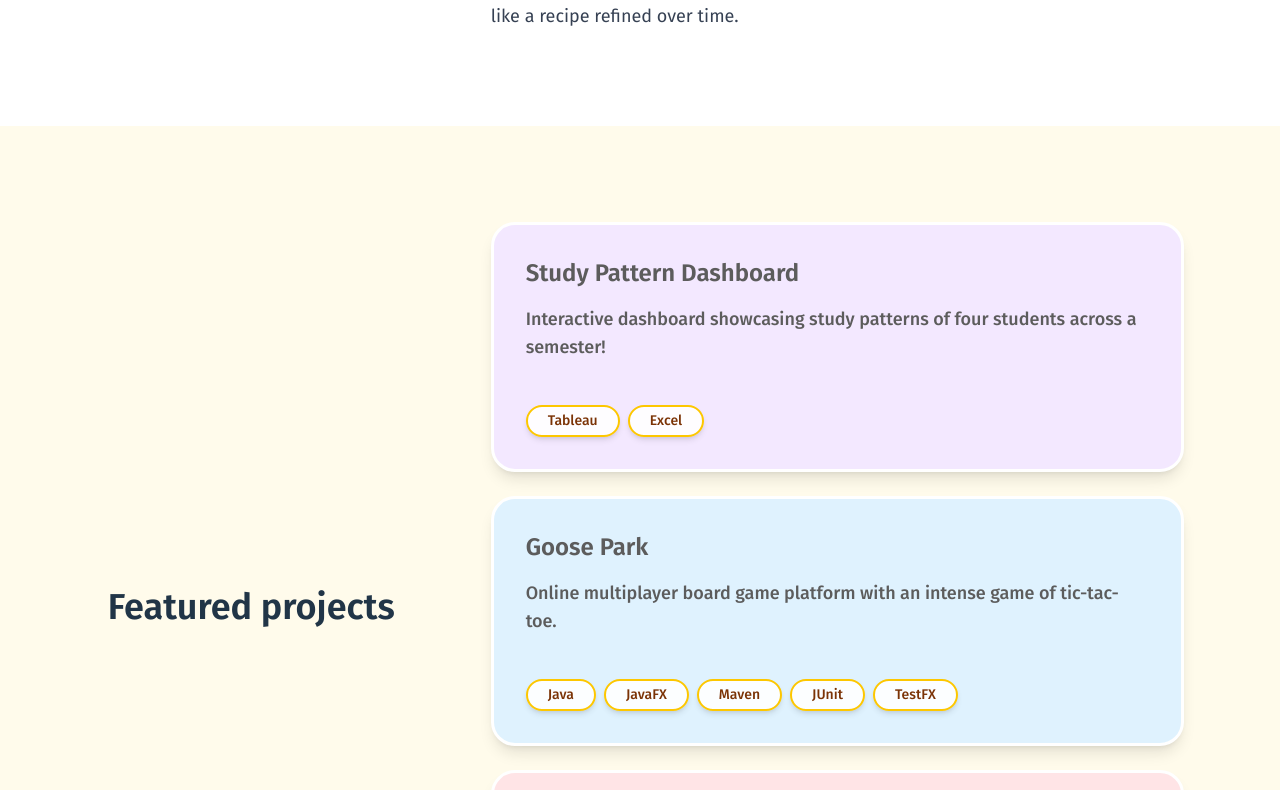
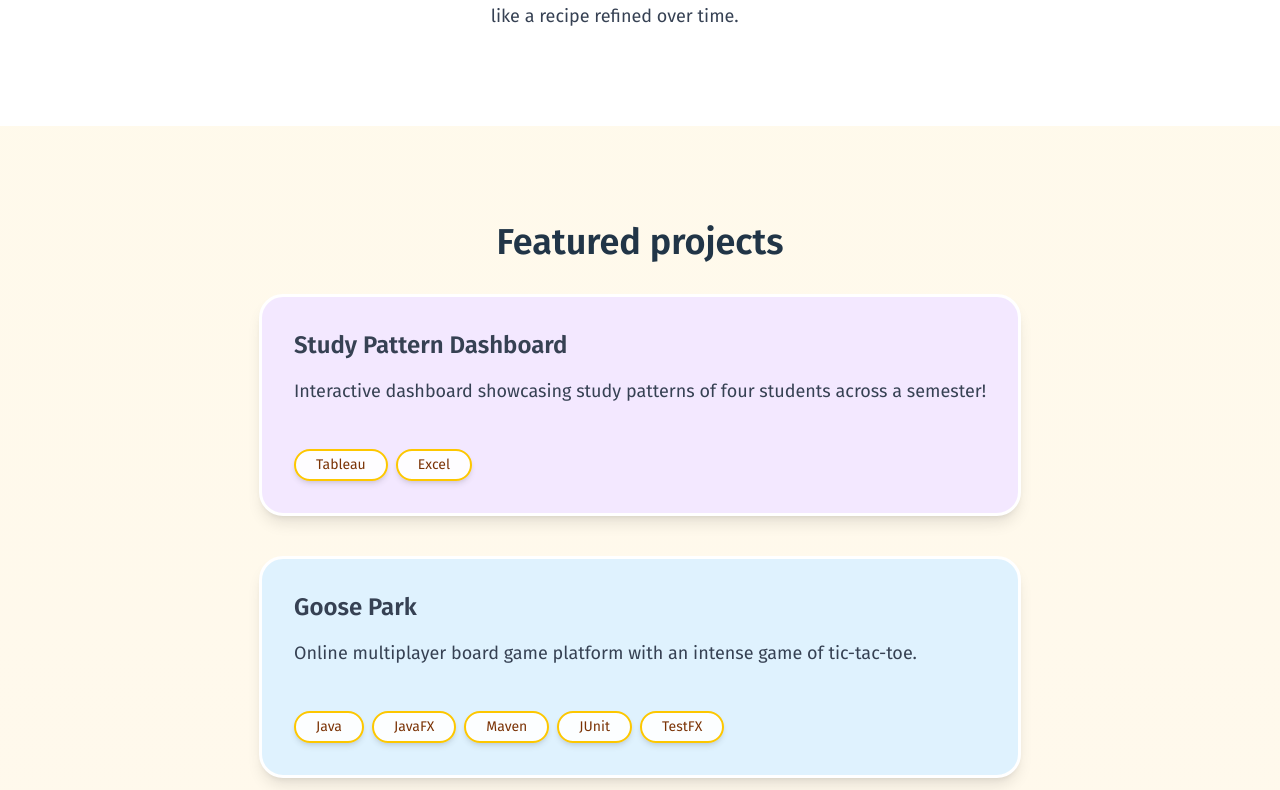
Before and after one commit to ca-Stella/ca-stella.github.io, a React (Vite) app: page / in a window 1280 px wide. Shown: the part 1250-2040 px from the top of the page. Built offline with nearby package versions, Linux system fonts and the light colour scheme; a web font is replaced by a local one.

Commit message:
Implement project cards expansion for details

```diff
--- a/src/components/Projects.tsx
+++ b/src/components/Projects.tsx
@@ -2,7 +2,10 @@ import { motion, AnimatePresence } from "motion/react";
 import { Section } from "../layout/Section";
 import { useState } from "react";
 import { Link } from "react-router-dom";
-
+import Skylia from "../projects/Skylia";
+import GoosePark from "../projects/GoosePark";
+import StudyDashboard from "../projects/StudyDashboard";
+import ComingSoon from "../projects/ComingSoon";
 export default function Projects() {
   // Projects!
 
@@ -15,6 +18,7 @@ export default function Projects() {
       bgColor: "bg-purple-100",
       slug: "study-dashboard",
       fileName: "StudyDashboard",
+      expanded: StudyDashboard,
     },
     {
       title: "Goose Park",
@@ -24,6 +28,7 @@ export default function Projects() {
       bgColor: "bg-sky-100",
       slug: "goose-park",
       fileName: "GoosePark",
+      expanded: GoosePark,
     },
     {
       title: "Skylia",
@@ -33,6 +38,7 @@ export default function Projects() {
       bgColor: "bg-rose-100",
       slug: "skylia",
       fileName: "Skylia",
+      expanded: Skylia,
     },
   ];
 
@@ -43,33 +49,62 @@ export default function Projects() {
   // Scroll to section when button clicked
   const clickCard = (index: number) => {
     setCardActives((prev) =>
-      prev.map((active, i) => (i === index ? !active : false))
+      prev.map((active, i) => (i === index ? !active : active))
     );
   };
   // TODO: Add project
   return (
-    <Section title="Featured projects" className=" px-12" id="projects">
-      <div className="space-y-6 text-lg text-gray-700 relative">
-        {projects.map((project, i) => (
-          // <div className="space-y-16">
-          <Link
-            key={project.title}
-            to={`/projects/${project.slug}`}
-            className="block"
+    <>
+      <section
+        id="contact"
+        className="pb-36 flex flex-col items-center  md:px-12 w-full -mb-20"
+        style={{ width: "100vw" }}
       >
         <motion.div
+          className="w-full max-w-6xl mt-24 mb-8 text-center"
+          initial={{ scale: 0 }}
+          whileInView={{ scale: 1 }}
+          transition={{ type: "spring", bounce: 0.5, duration: 1 }}
+        >
+          <h5 className="text-4xl font-semibold">Featured projects</h5>
+        </motion.div>
+
+        <motion.div
+          layout
+          className="flex flex-col gap-4 space-y-6 text-lg text-gray-700 relative"
+          transition={{
+            ease: "easeInOut",
+
+            layout: { type: "spring", stiffness: 200, damping: 220 },
+          }}
+        >
+          {projects.map((project, i) => {
+            const Expanded = project.expanded;
+            // <div className="space-y-16">
+            // <Link
+            //   key={project.title}
+            //   to={`/projects/${project.slug}`}
+            //   className="block"
+            // >
+            return (
+              <div key={project.slug} className="col-span-full w-full">
+                <motion.div
                   key={i}
-              className={`${project.bgColor} p-8 rounded-3xl border-3 border-white shadow-lg`}
+                  className={`${project.bgColor} p-8 w-full rounded-3xl border-3 border-white shadow-lg z-10 relative`}
                   // onClick={() => alert("Coming soon! 😔")}
                   onClick={() => clickCard(i)}
+                  initial={{opacity:0, y:80}}
                   whileHover={{ scale: 1.05 }}
-              whileTap={{ scale: 0.9 }}
+                  whileInView={{opacity:1, y:0}}
                   transition={{
-                duration: 0.25,
+                    duration: 0.6,delay: 0.05,
+                    scale: {duration: 0.25}
                     // ease: "easeInOut"
                   }}
                 >
-              <h5 className="text-2xl font-semibold mb-4">{project.title}</h5>
+                  <h5 className="text-2xl font-semibold mb-4">
+                    {project.title}
+                  </h5>
                   <div className="flex gap-3 flex-col">
                     <p className="mb-8">{project.description}</p>
                     <div className="flex flex-wrap justify-between">
@@ -86,7 +121,7 @@ export default function Projects() {
                           </span>
                         ))}
                       </div>
-                  <AnimatePresence>
+                      {/* <AnimatePresence>
                     {cardActives[i] && (
                       <motion.p
                         className="mt-1"
@@ -97,13 +132,35 @@ export default function Projects() {
                         🚧 Details coming soon...
                       </motion.p>
                     )}
-                  </AnimatePresence>
+                  </AnimatePresence> */}
                     </div>
                   </div>
                 </motion.div>
-          </Link>
-        ))}
+                <AnimatePresence>
+                  {cardActives[i] && (
+                    <motion.div
+                      className="mt-4 rounded-2xl bg-gray-50 shadow-md w-full z-0 origin-top"
+                      initial={{ height: 0, opacity: 0 }}
+                      animate={{ height: "auto", opacity: 1 }}
+                      exit={{ height: 0, opacity: 0 }}
+                      transition={{
+                        height: { duration: 0.4, ease: [0.4, 0, 0.2, 1] },
+                        opacity: { duration: 0.25 },
+                      }}
+                    >
+                      {/* <Expanded /> */}
+                      <div>
+                        <ComingSoon />
                       </div>
-    </Section>
+                    </motion.div>
+                  )}
+                </AnimatePresence>
+                {/* </Link> */}
+              </div>
+            );
+          })}
+        </motion.div>
+      </section>{" "}
+    </>
   );
 }
--- a/src/layout/ProjectPage.tsx
+++ b/src/layout/ProjectPage.tsx
@@ -9,9 +9,9 @@ type ProjectPageProps = {
 
 export function ProjectPage({ title, children, className = "", textEmphasisColor }: ProjectPageProps) {
   return (
-    <section className={`py-24 min-w-svw flex items-start justify-center ${className} ${textEmphasisColor}`}>
-      <div className="max-w-6xl mx-auto px-24 w-full">
-          <h6 className="text-4xl font-bold mb-4">{title}</h6>
+    <section className={`py-24 w-full flex items-start justify-center ${className} ${textEmphasisColor}`}>
+      <div className="w-full max-w-full px-6">
+        <h6 className="text-4xl font-bold mb-4">{title}</h6>
         {children}
       </div>
     </section>
--- a/src/layout/Section.tsx
+++ b/src/layout/Section.tsx
@@ -15,8 +15,8 @@ export function Section({ title, children, className = "", id }: SectionProps) {
       //   className={`min-h-screen max-h-fit flex flex-col items-center justify-center bg-amber-50 ${className}`}
       style={{ width: "100vw" }}
     >
-      <div className="max-w-5xl grid xl:grid-cols-6 xl:gap-0 xl:max-w-7xl gap-8 items-center justify-center w-full py-24">
-        <motion.div
+      <motion.div layout className="max-w-5xl grid xl:grid-cols-6 xl:gap-0 xl:max-w-7xl gap-8 items-center justify-center w-full py-24">
+        <motion.div layout
           className="max-w-5xl w-full px-12 xl:col-span-2 text-center xl:text-end"
           initial={{ scale: 0 }}
           whileInView={{ scale: 1 }}
@@ -36,7 +36,7 @@ export function Section({ title, children, className = "", id }: SectionProps) {
         >
           {children}
         </motion.div>
-      </div>
+      </motion.div>
     </section>
   );
 }
--- a/src/projects/ComingSoon.tsx
+++ b/src/projects/ComingSoon.tsx
@@ -2,11 +2,15 @@ import { Link } from "react-router-dom";
 
 export default function ComingSoon() {
   return (
-      <div className="p-10 flex flex-col gap-5 items-start justify-center space-y-6 text-base text-gray-700 leading-relaxed">
-        <h1 className=" text-5xl xl:text-8xl lg:text-6xl sm:text-4xl">🚧 Details coming soon...</h1>
-        <Link to="/#projects" className="text-amber-700 hover:underline">
-  ← Back to Projects
-</Link>
+    <div className="w-full flex justify-center">
+      <div className="w-full max-w-5xl p-10 flex flex-col gap-5 items-start justify-center space-y-6 text-base text-gray-700 leading-relaxed">
+        <h1 className="text-5xl sm:text-4xl wrap-break-words">
+          🚧 Details coming soon...
+        </h1>
+        {/* <Link to="/#projects" className="text-amber-700 hover:underline">
+          ← Back to Projects
+        </Link> */}
       </div>
+    </div>
   );
 }
--- a/src/projects/GoosePark.tsx
+++ b/src/projects/GoosePark.tsx
@@ -4,7 +4,7 @@ export default function GoosePark() {
   return (
     <ProjectPage
       title="Goose Park"
-      className="bg-white min-h-screen"
+      className="bg-white w-full max-w-full h-auto"
       textEmphasisColor="text-[#87d3de]"
     >
       <div className="space-y-6 text-base text-gray-700 leading-relaxed">
--- a/src/projects/Skylia.tsx
+++ b/src/projects/Skylia.tsx
@@ -4,7 +4,7 @@ export default function About() {
   return (
     <ProjectPage
       title="Skylia"
-      className="bg-white min-h-screen"
+      className="bg-white w-full max-w-full h-auto"
       textEmphasisColor="text-[#EEAAA7]"
     >
       <div className="space-y-6 text-base text-gray-700 leading-relaxed">
--- a/src/projects/StudyDashboard.tsx
+++ b/src/projects/StudyDashboard.tsx
@@ -4,7 +4,7 @@ export default function StudyDashboard() {
   return (
     <ProjectPage
       title="Study Pattern Dashboard"
-      className="bg-white min-h-screen"
+      className="bg-white w-full max-w-full h-auto"
       textEmphasisColor="text-[#a188de]"
     >
       <div className="space-y-6 text-base text-gray-700 leading-relaxed">
```
Lines whose indentation alone changed are shown as unchanged.
